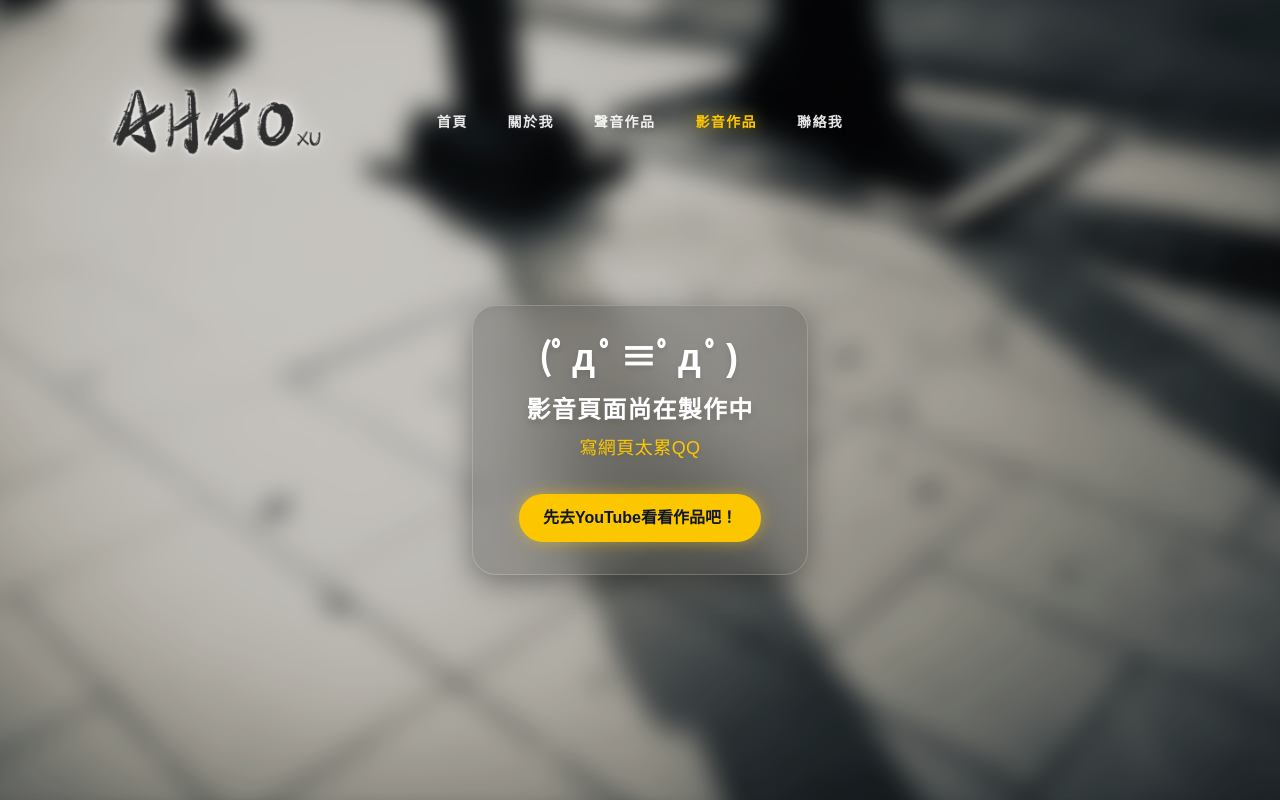
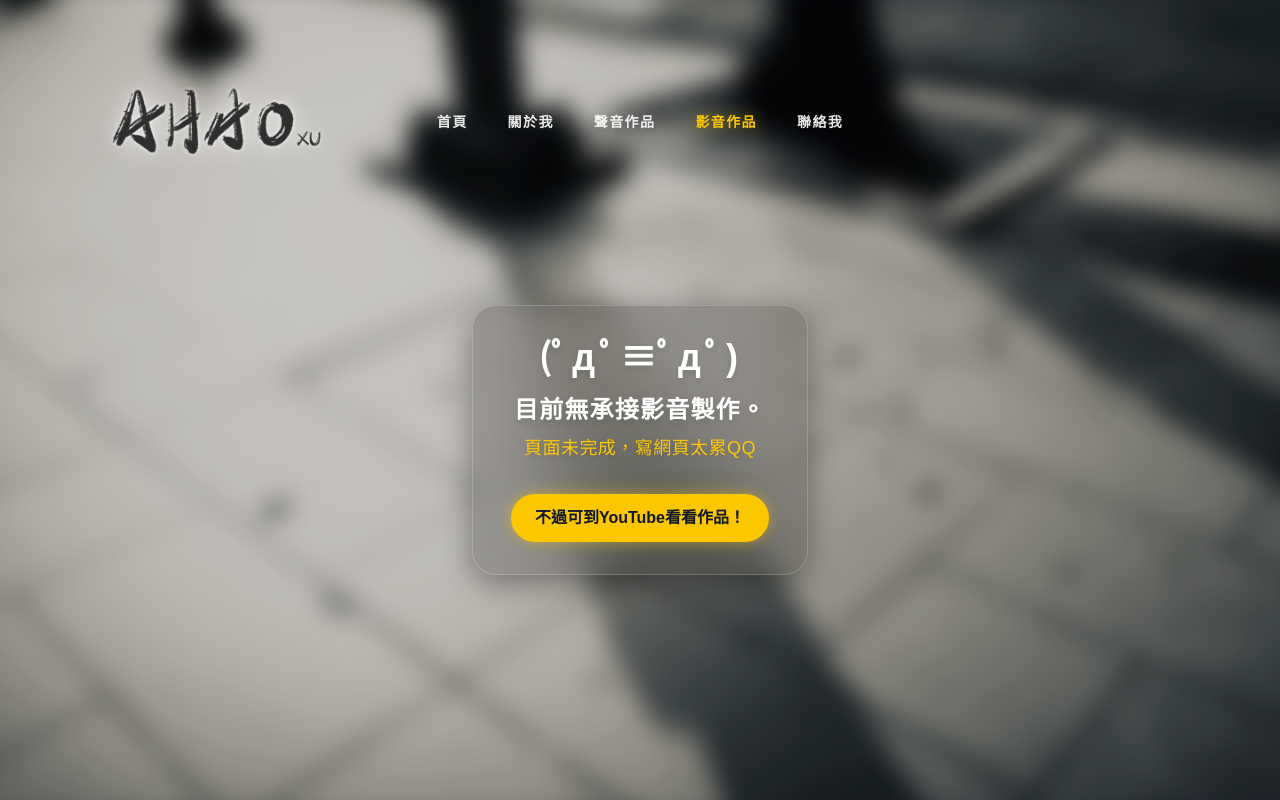
Before and after one commit to ahaoeditsounds/AHAO-s-portfolio, a Next.js app: page /video in a window 1280 px wide. Built offline with nearby package versions, Linux system fonts and the light colour scheme; a web font is replaced by a local one.

Commit message:
“修改為無承接影音案”

```diff
--- a/app/about/page.tsx
+++ b/app/about/page.tsx
@@ -111,7 +111,7 @@ export default function AboutPage() {
             <div className="space-y-5 text-[15.5px] md:text-base text-justify">
               <p>
                 曾以影音維生。因為喜歡聲音，轉換跑道進修配音。<br className="hidden md:inline" />
-                <strong>現主要承接「廣告配音」業務</strong>，不過若有影音需求亦可聯繫。
+                <strong>現主要承接「廣告配音」業務</strong>，暫不承接影音製作案。
               </p>
               <p>興趣攝影，以零碎的片段編織成具有張力的故事。</p>
             </div>
--- a/app/video/page.tsx
+++ b/app/video/page.tsx
@@ -31,10 +31,10 @@ export default function VideoPage() {
 
           {/* 文字整體縮小，並加上陰影確保閱讀清晰 */}
           <h1 className="text-xl md:text-2xl font-bold text-white mb-2 tracking-wider drop-shadow-lg">
-            影音頁面尚在製作中
+            目前無承接影音製作。
           </h1>
           <p className="text-yellow-400 text-base md:text-lg font-medium tracking-wide mb-8 drop-shadow-md">
-            寫網頁太累QQ
+            頁面未完成，寫網頁太累QQ
           </p>
 
           {/* YT 播放清單連結 */}
@@ -44,7 +44,7 @@ export default function VideoPage() {
             rel="noopener noreferrer"
             className="inline-block px-6 py-3 text-sm md:text-base bg-yellow-400 text-slate-900 font-bold rounded-full hover:bg-yellow-300 transition-all shadow-[0_0_15px_rgba(250,204,21,0.5)] hover:shadow-[0_0_25px_rgba(250,204,21,0.8)] active:scale-95"
           >
-            先去YouTube看看作品吧！
+            不過可到YouTube看看作品！
           </a>
 
         </div>
```
